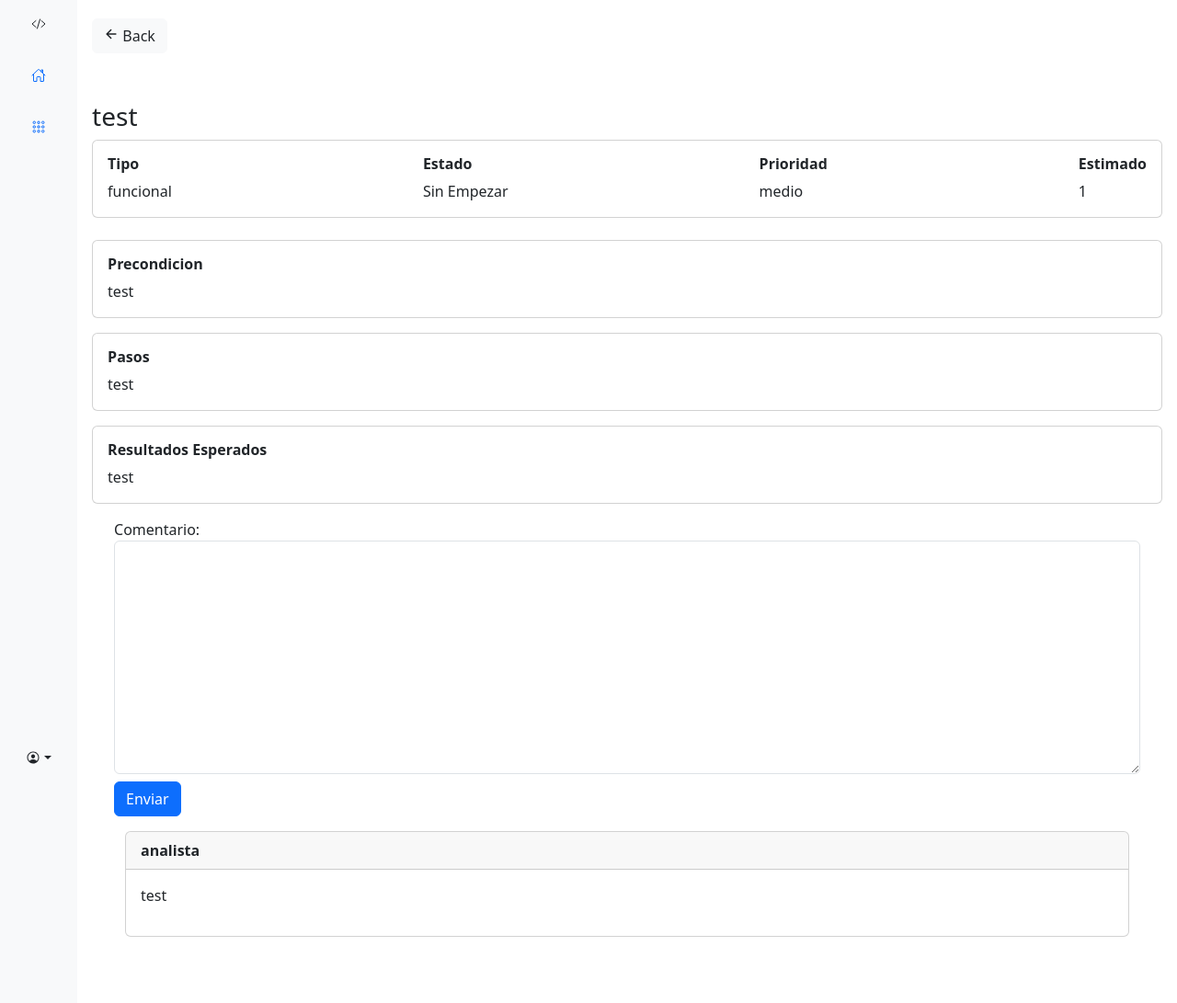
After one commit to GaryVillegas/QAtest, a Django app: page /caso/2 in a window 1280 px wide. The commit adds this page. Shown: the whole page at 92% size. Run offline with Django 5.2, Linux system fonts and the light colour scheme; data comes from the database, SQL or seed files in the repository.

Commit message:
se ven comentarios y graficos de casos

```diff
--- a/qatest/core/forms.py
+++ b/qatest/core/forms.py
@@ -74,3 +74,11 @@ class CasoForm(forms.ModelForm):
                 'resultados_esperados'
             )
         )
+
+class CommentForm(forms.ModelForm):
+    class Meta:
+        model = Comment
+        fields = ['comentario']
+        widgets = {
+            'comentario': forms.Textarea(attrs={'class': 'form-control', 'type': 'text'})
+        }
--- a/qatest/core/models.py
+++ b/qatest/core/models.py
@@ -59,8 +59,8 @@ class Comment(models.Model):
     id = models.BigAutoField(primary_key=True)
     caso = models.ForeignKey(Caso, on_delete=models.CASCADE, default=17)
     user = models.ForeignKey(User, on_delete=models.CASCADE)
-    content = models.TextField()
+    comentario = models.TextField()
     created_at = models.DateTimeField(auto_now_add=True)
 
     def __str__(self):
-        return self.content
+        return self.comentario
--- /dev/null
+++ b/qatest/core/templates/core/analista/caso.html
@@ -0,0 +1,208 @@
+{% load static %}
+<!DOCTYPE html>
+<html lang="en">
+  <head>
+    <meta charset="UTF-8" />
+    <meta name="viewport" content="width=device-width, initial-scale=1.0" />
+    <title>analista</title>
+    <link rel="stylesheet" href="{% static 'css/admin.css' %}" />
+    <!-- bootstrap -->
+    <link
+      href="https://cdn.jsdelivr.net/npm/bootstrap@5.3.3/dist/css/bootstrap.min.css"
+      rel="stylesheet"
+      integrity="sha384-QWTKZyjpPEjISv5WaRU9OFeRpok6YctnYmDr5pNlyT2bRjXh0JMhjY6hW+ALEwIH"
+      crossorigin="anonymous"
+    />
+  </head>
+  <body>
+    <div class="container-fluid">
+      <div class="row">
+        <div class="col-sm-auto bg-light sticky-top">
+          <div
+            class="d-flex flex-sm-column flex-row flex-nowrap bg-light align-items-center sticky-top"
+            style="height: 100vh"
+          >
+            <a
+              href=""
+              class="d-block p-3 link-dark text-decoration-none"
+              title=""
+              data-bs-toggle="tooltip"
+              data-bs-placement="right"
+              data-bs-original-title="Icon-only"
+            >
+              <ion-icon name="code-slash-outline"></ion-icon>
+            </a>
+            <ul
+              class="nav nav-pills nav-flush flex-sm-column flex-row flex-nowrap mb-auto mx-auto text-center align-items-center"
+            >
+              <li class="nav-item">
+                <a
+                  href="{% url 'analista' %}"
+                  class="nav-link py-3 px-2"
+                  title=""
+                  data-bs-toggle="tooltip"
+                  data-bs-placement="right"
+                  data-bs-original-title="Home"
+                >
+                  <ion-icon name="home-outline"></ion-icon>
+                </a>
+              </li>
+              <li>
+                <a
+                  href="{% url 'analista_projects' %}"
+                  class="nav-link py-3 px-2"
+                  title=""
+                  data-bs-toggle="tooltip"
+                  data-bs-placement="right"
+                  data-bs-original-title="Projects"
+                >
+                  <ion-icon name="apps-outline"></ion-icon>
+                </a>
+              </li>
+            </ul>
+          </div>
+          <div class="dropdown">
+            <a
+              href=""
+              class="d-flex align-items-center justify-content-center p-3 link-dark text-decoration-none dropdown-toggle"
+              id="dropdownUser3"
+              data-bs-toggle="dropdown"
+              aria-expanded="false"
+            >
+              <ion-icon name="person-circle-outline"></ion-icon>
+            </a>
+            <ul
+              class="dropdown-menu text-small shadow"
+              aria-labelledby="dropdownUser3"
+            >
+              <li>
+                <a class="dropdown-item" href="{% url 'logout' %}">Logout</a>
+              </li>
+            </ul>
+          </div>
+        </div>
+
+        <div class="col-sm p-3 min-vh-100">
+          <!-- content -->
+          <div class="row">
+            <div class="col-sm-auto my-1">
+              <button class="btn btn-light text-decoration-none">
+                <a
+                  href="{% url 'analista_project' caso.project.id %}"
+                  class="text-decoration-none text-dark"
+                >
+                  <ion-icon name="arrow-back-outline"></ion-icon>
+                  <span>Back</span>
+                </a>
+              </button>
+            </div>
+
+            <div class="container my-5">
+              {% block content %}
+              <h3>{{caso.titulo}}</h3>
+              <div class="card mb-4">
+                <div class="card-body d-flex justify-content-between">
+                  <div class="d-flex flex-column">
+                    <h6 class="card-title"><strong>Tipo</strong></h6>
+                    <p class="card-text">{{caso.tipo_display}}</p>
+                  </div>
+                  <div class="d-flex flex-column">
+                    <h6 class="card-title"><strong>Estado</strong></h6>
+                    <p class="card-text">{{caso.estado_display}}</p>
+                  </div>
+                  <div class="d-flex flex-column">
+                    <h6 class="card-title"><strong>Prioridad</strong></h6>
+                    <p class="card-text">{{caso.prioridad_display}}</p>
+                  </div>
+                  <div class="d-flex flex-column">
+                    <h6 class="card-title"><strong>Estimado</strong></h6>
+                    <p class="card-text">{{caso.estimado}}</p>
+                  </div>
+                </div>
+              </div>
+              <div class="row flex-column">
+                <div class="col-12 mb-3">
+                  <div class="card h-100">
+                    <div class="card-body d-flex flex-column">
+                      <h6 class="card-title"><strong>Precondicion</strong></h6>
+                      <p class="card-text flex-grow-1 overflow-auto">
+                        {{caso.precondicion}}
+                      </p>
+                    </div>
+                  </div>
+                </div>
+                <div class="col-12 mb-3">
+                  <div class="card h-100">
+                    <div class="card-body d-flex flex-column">
+                      <h6 class="card-title"><strong>Pasos</strong></h6>
+                      <p class="card-text flex-grow-1 overflow-auto">
+                        {{caso.pasos}}
+                      </p>
+                    </div>
+                  </div>
+                </div>
+                <div class="col-12 mb-3">
+                  <div class="card h-100">
+                    <div class="card-body d-flex flex-column">
+                      <h6 class="card-title">
+                        <strong>Resultados Esperados</strong>
+                      </h6>
+                      <p class="card-text flex-grow-1 overflow-auto">
+                        {{caso.resultados_esperados}}
+                      </p>
+                    </div>
+                  </div>
+                </div>
+              </div>
+              <div class="container">
+                <form method="POST">
+                  {% csrf_token %} {{commentform}}
+                  <button type="submit" class="btn btn-primary my-2">
+                    Enviar
+                  </button>
+                </form>
+
+                <div
+                  class="container"
+                  style="max-height: 300px; overflow-y: auto"
+                >
+                  {% for comment in comments %}
+                  <div class="card my-2">
+                    <div class="card-header">
+                      <strong> {{comment.user.username}} </strong>
+                    </div>
+                    <div class="card-body">
+                      <p>{{comment.comentario}}</p>
+                    </div>
+                  </div>
+                  {% endfor %}
+                </div>
+              </div>
+
+              {% endblock %}
+            </div>
+          </div>
+        </div>
+      </div>
+    </div>
+
+    <!-- Script Bootstrap-->
+    <script
+      src="https://cdn.jsdelivr.net/npm/bootstrap@5.3.3/dist/js/bootstrap.bundle.min.js"
+      integrity="sha384-YvpcrYf0tY3lHB60NNkmXc5s9fDVZLESaAA55NDzOxhy9GkcIdslK1eN7N6jIeHz"
+      crossorigin="anonymous"
+    ></script>
+
+    <!-- IONicons-->
+    <script
+      type="module"
+      src="https://unpkg.com/ionicons@7.1.0/dist/ionicons/ionicons.esm.js"
+    ></script>
+    <script
+      nomodule
+      src="https://unpkg.com/ionicons@7.1.0/dist/ionicons/ionicons.js"
+    ></script>
+
+    <script src="{% static 'js/main.js' %}"></script>
+  </body>
+</html>
--- a/qatest/core/urls.py
+++ b/qatest/core/urls.py
@@ -17,5 +17,6 @@ urlpatterns=[
     path('analista', analista, name='analista'),
     path('analista_projects', analista_projects, name='analista_projects'),
     path('analista_project/<int:project_id>', analista_project, name='analista_project'),
+    path('caso/<int:caso_id>', caso, name='caso'),
     path('dev', dev, name='dev'),
 ]
--- a/qatest/core/views.py
+++ b/qatest/core/views.py
@@ -60,20 +60,24 @@ def generate_plot_admin(qs):
         'Aprobado': 'green',
         'Bloqueado': 'yellow',
         'Retesteado': 'orange',
-        'Fallida': 'red',
+        'Fallido': 'red',
     }
-    fig = px.pie(df, names='estado', title='title', color='estado', color_discrete_map=colors)
+    fig = px.pie(df, names='estado', title='Estado de los Casos', color='estado', color_discrete_map=colors)
     fig.update_traces(textposition='inside', textinfo='percent+label')
-    fig.update_yaxes(autorange='reversed')
+    fig.update_layout(showlegend=False)
     return plot(fig, output_type='div')
 
 def adminwindow(request):
     qs = Caso.objects.all()
-    gant_plot = generate_plot_admin(qs)
-
-    context = {
-        'graf': gant_plot
-    }
+    if qs.exists():
+        pie_plot = generate_plot_admin(qs)
+        context = {
+            'graf': pie_plot
+        }
+    else:
+        context = {
+            'graf': '<div>No hay datos disponibles para generar el gráfico.</div>'
+        }
     return render(request, 'core/admin/admin.html', context)
 
 def adduser(request):
@@ -212,7 +216,7 @@ def analista_projects(request):
 def analista_project(request, project_id):
     actual_user = request.user
     project = get_object_or_404(Project, id=project_id, responsible_user=actual_user)
-    casos = Caso.objects.filter(project = project)
+    casos = Caso.objects.filter(project=project)
 
     if request.method == 'POST':
         casoform = CasoForm(request.POST)
@@ -223,7 +227,8 @@ def analista_project(request, project_id):
             caso.save()
             return redirect('analista_project', project_id=project_id)
     else:
-        casoform = CasoForm()
+        casoform = CasoForm(initial={'user': request.user})
+        casoform.fields['project'].queryset = Project.objects.filter(responsible_user=actual_user)
 
     gant_plot = generate_plot_analista(casos)
 
@@ -237,14 +242,45 @@ def analista_project(request, project_id):
     return render(request, 'core/analista/analista_project.html', context)
 
 def generate_plot_analista(casos):
-    casos_data=[{
+    casos_data = [{
         'estado': caso.estado_display,
         'titulo': caso.project.name
     } for caso in casos]
     df = pd.DataFrame(casos_data)
-    fig = px.pie(df, names='estado', title='titulo')
-    fig.update_yaxes(autorange="reversed")
+    if df.empty:
+        return '<div>No hay datos disponibles para generar el gráfico.</div>'
+    colors = {
+        'Sin Empezar': 'grey',
+        'Aprobado': 'green',
+        'Bloqueado': 'yellow',
+        'Retesteado': 'orange',
+        'Fallido': 'red',
+    }
+    fig = px.pie(df, names='estado', title='Estado de los Casos', color='estado', color_discrete_map=colors)
+    fig.update_traces(textposition='inside', textinfo='percent+label')
+    fig.update_layout(showlegend=False)
     return plot(fig, output_type="div")
+
+def caso(request, caso_id):
+    caso = get_object_or_404(Caso, id=caso_id)
+    comments = Comment.objects.filter(caso=caso)
+    if comments == None:
+        comments = None
+    commentform = CommentForm()
+    if request.method == 'POST':
+        commentform = CommentForm(request.POST)
+        if commentform.is_valid():
+            comment = commentform.save(commit=False)
+            comment.user = request.user
+            comment.caso = caso
+            comment.save()
+            return redirect('caso', caso_id=caso_id)
+    context = {
+        'caso': caso,
+        'comments': comments,
+        'commentform': commentform
+    }
+    return render(request, 'core/analista/caso.html', context)
 
 def dev(request):
     return render(request, 'core/dev/dev.html')
```
Also changed, not shown: qatest/core/templates/core/analista/analista_project.html (+16 -2 lines), qatest/core/migrations/0030_rename_content_comment_comentario.py (added), qatest/db.sqlite3.
